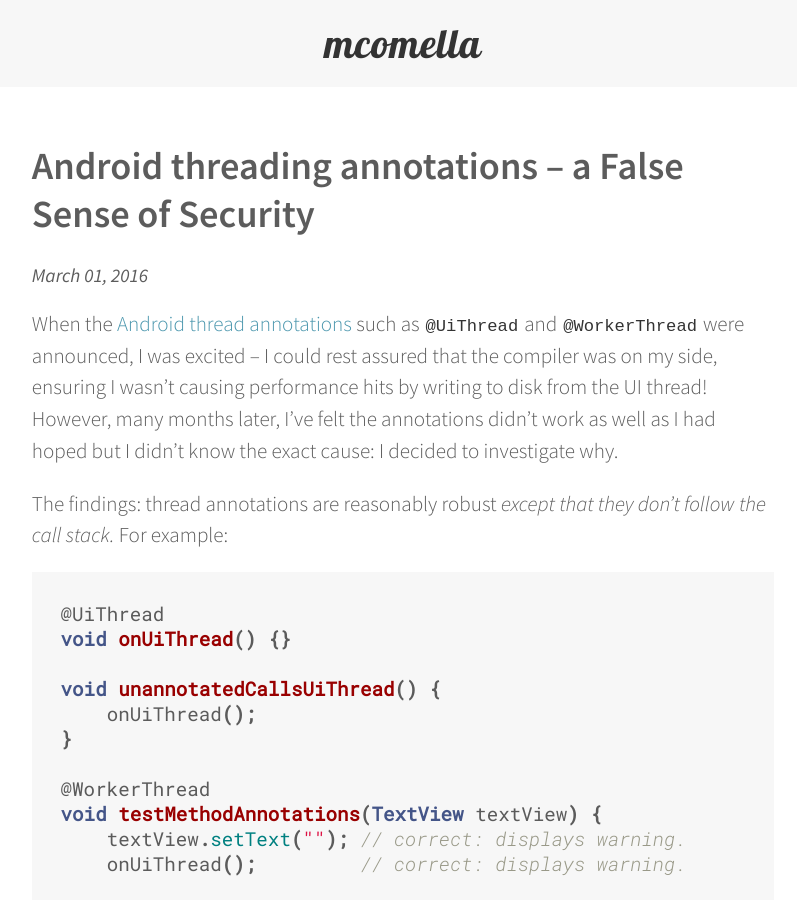
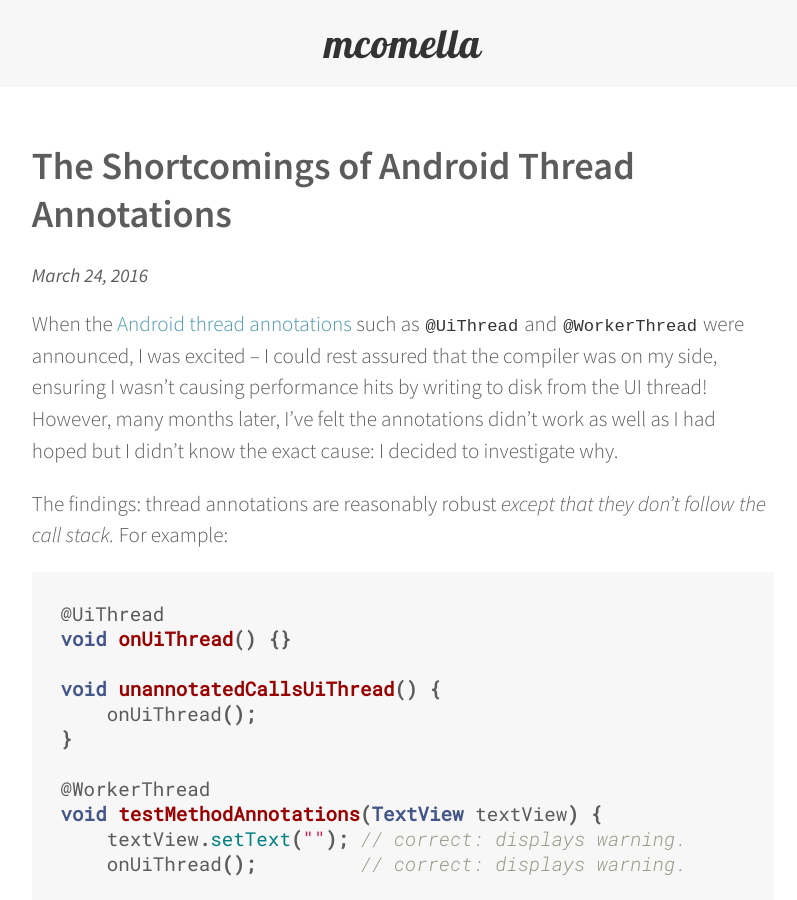
Before and after one commit to mcomella/mcomella.github.com, a Jekyll site: the page built from _posts/2016-03-24-thread-annotations.md, in a window 1280 px wide and 900 px high. Shown: the whole window, without its empty margins (237-1034 px from the left). Built offline with Jekyll 4.4.1, drawn with Linux system fonts in a browser that asks for light colours; comment, search, counter and statistics services are not loaded.

Commit message:
annotations: Rename & redate post.

```diff
--- a/_posts/2016-03-01-just-how-smart-are-the-uithread-annotations.md
+++ b/_posts/2016-03-24-thread-annotations.md
@@ -1,5 +1,5 @@
 ---
-title: Android threading annotations – a False Sense of Security
+title: The Shortcomings of Android Thread Annotations
 tag: android,mozilla
 ---
 When the [Android thread annotations][docs] such as `@UiThread` and
```
